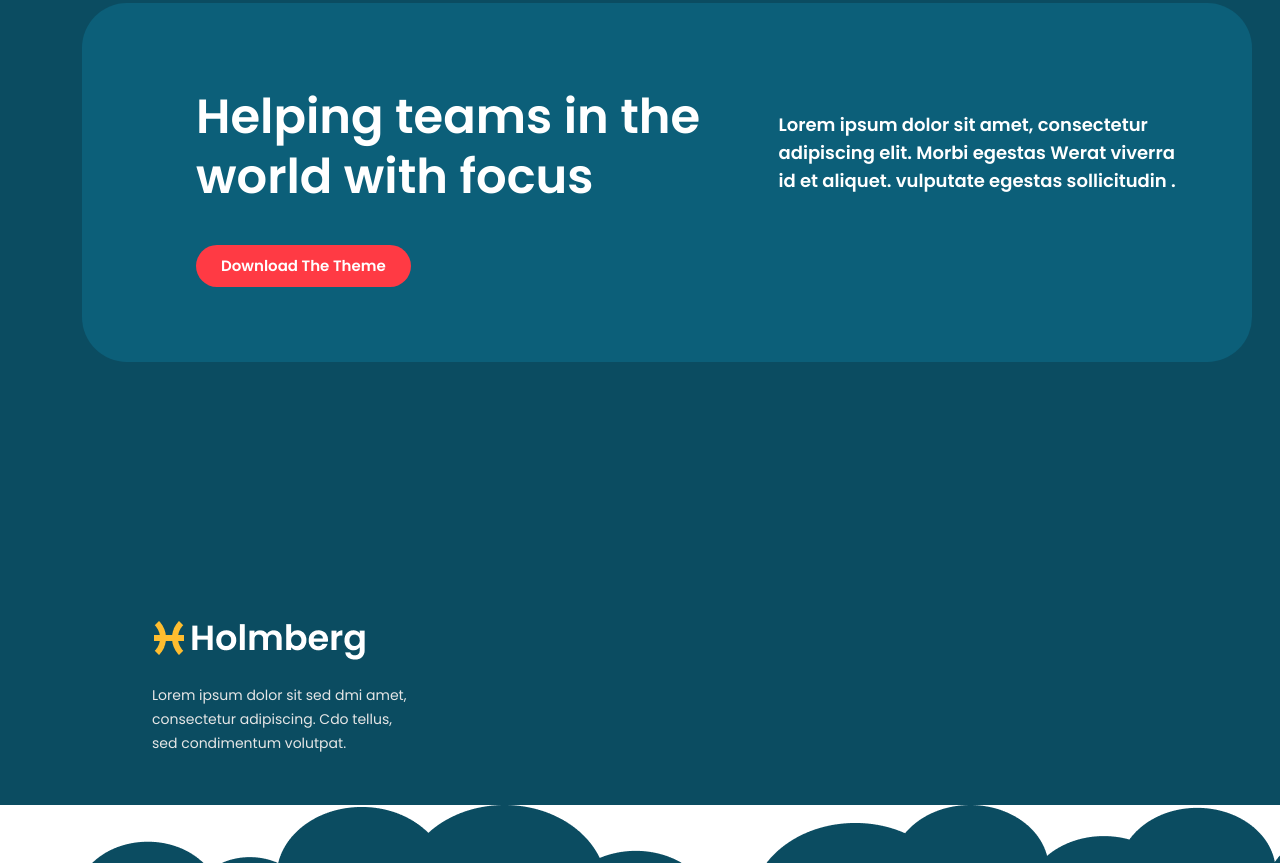
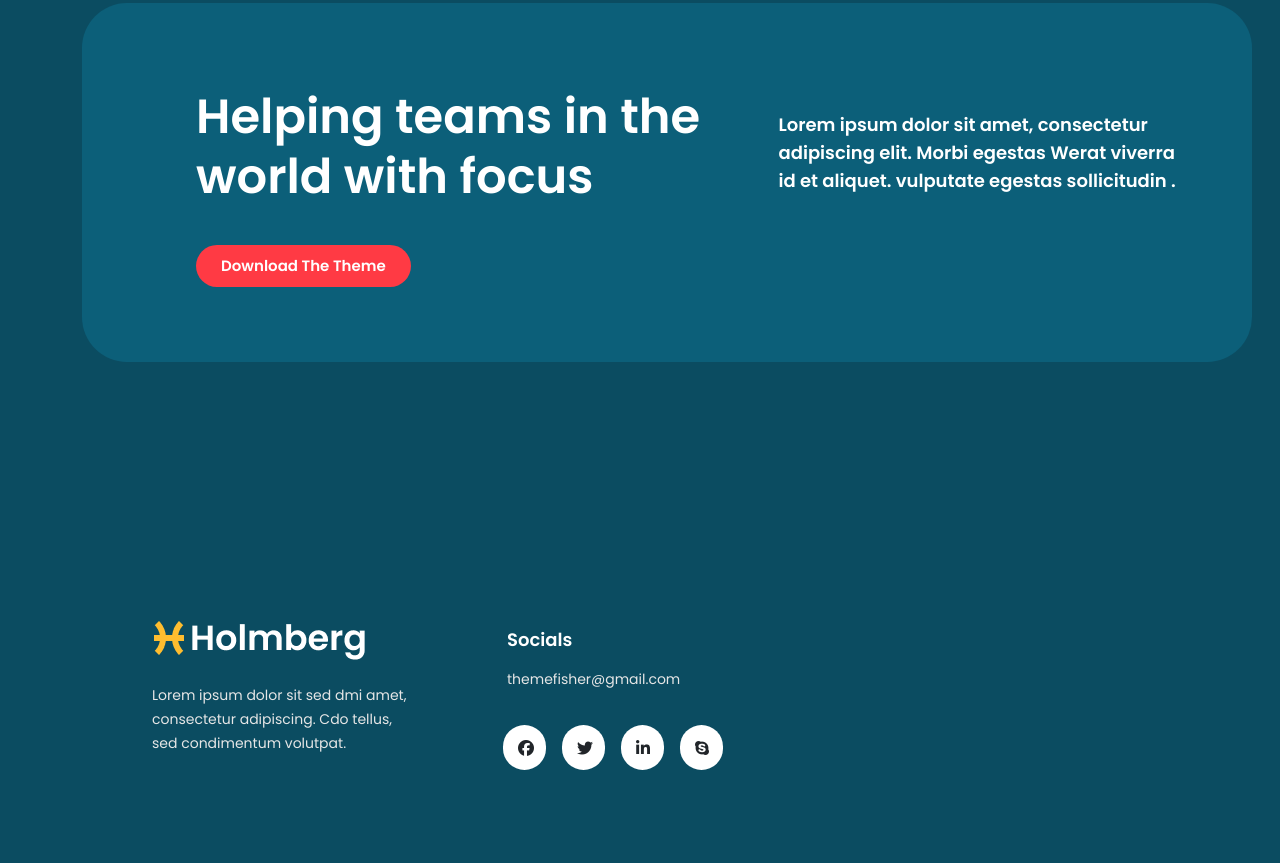
Before and after one commit to Atikulla2001/interproject, a plain HTML site: page index.html in a window 1280 px wide. Shown: the part 3399-4262 px from the top of the page. Drawn offline with nearby package versions, Linux system fonts and the light colour scheme.

Commit message:
intern file is updated

```diff
--- a/component/_footer.scss
+++ b/component/_footer.scss
@@ -1,4 +1,6 @@
-
+footer{
+    background: #0B4C61;
+}
 
 footer .footer_logo{
     margin-left: 70px;
@@ -15,3 +17,43 @@ footer p{
     margin-left: 70px;
     padding-bottom: 92px;
 }
+
+footer h2{
+    font-family: "Poppins", serif;
+    font-weight: 600;
+    font-size: 18px;
+    line-height: 16px;
+    color: #FFFFFF;
+    margin-top: 13px;
+    margin-left: 140px;
+}
+
+footer .fp{
+    font-family: "Poppins", serif;
+    font-weight: 400;
+    font-size: 14px;
+    line-height: 16px;
+    color: #E6E6E6;
+    margin-left: 140px;
+}
+
+footer .footer_icon{
+    width: 45px;
+    height: 45px;
+    border-radius: 100px;
+    background: #FFFFFF;
+}
+
+footer li{
+   list-style: none;
+}
+
+footer .fb{
+    margin-top: 15px;
+    margin-left: -17px;
+}
+
+footer .fid{
+    margin-top: -70px;
+    margin-left: 136px;
+}
--- a/component/_reset.scss
+++ b/component/_reset.scss
@@ -4,7 +4,11 @@
 }
 
 main{
+    // width: 100%;
     background:url("../images/Vector.png");
+    // background-repeat: no-repeat;
+    // background-position: center;
+    // background-size: cover;
 }
 
 
--- a/index.html
+++ b/index.html
@@ -20,6 +20,12 @@
         <link rel="preconnect" href="https://fonts.googleapis.com">
         <link rel="preconnect" href="https://fonts.gstatic.com" crossorigin>
         <link href="https://fonts.googleapis.com/css2?family=Poppins:ital,wght@0,100;0,200;0,300;0,400;0,500;0,600;0,700;0,800;0,900;1,100;1,200;1,300;1,400;1,500;1,600;1,700;1,800;1,900&display=swap" rel="stylesheet">
+
+        <link rel="stylesheet" href="https://cdnjs.cloudflare.com/ajax/libs/font-awesome/6.7.2/css/all.min.css" integrity="sha512-Evv84Mr4kqVGRNSgIGL/F/aIDqQb7xQ2vcrdIwxfjThSH8CSR7PBEakCr51Ck+w+/U6swU2Im1vVX0SVk9ABhg==" crossorigin="anonymous" referrerpolicy="no-referrer" />
+
+
+
+
 
         <link rel="stylesheet" href="./css/style.css">
     </head>
@@ -390,6 +396,15 @@
             </section>
 
 
+
+
+
+
+
+        </main>
+
+
+
         <footer>
             <!-- place footer here -->
 
@@ -408,7 +423,35 @@
 
 
 
-                        <div class="col-4"></div>
+                    <div class="col-4">
+                        <h2>Socials</h2>
+                        <p class="fp">themefisher@gmail.com</p>
+                        <div class="d-flex gap-3 fid">
+                            <div class="footer_icon">
+                                <ul>
+                                    <li><i class="fa-brands fa-facebook fb"></i></li>
+                                </ul>
+                            </div>
+                            <div class="footer_icon">
+                                <ul>
+                                    <i class="fa-brands fa-twitter fb"></i>
+                                </ul>
+                            </div>
+                            <div class="footer_icon">
+                                <ul>
+                                    <i class="fa-brands fa-linkedin-in fb"></i>
+                                </ul>
+                            </div>
+                            <div class="footer_icon">
+                                <ul>
+                                    <i class="fa-brands fa-skype fb"></i>
+                                </ul>
+                            </div>
+                        </div>
+                    </div>
+
+
+
                     <div class="col-2"></div>
                     <div class="col-3"></div>
                 </div>
@@ -417,15 +460,6 @@
             </div>
 
         </footer>
-
-
-
-
-
-        </main>
-
-
-
 
 
         <!-- Bootstrap JavaScript Libraries -->
```
Also changed, not shown: css/style.css, 1 other file. Lines whose indentation alone changed are shown as unchanged.
